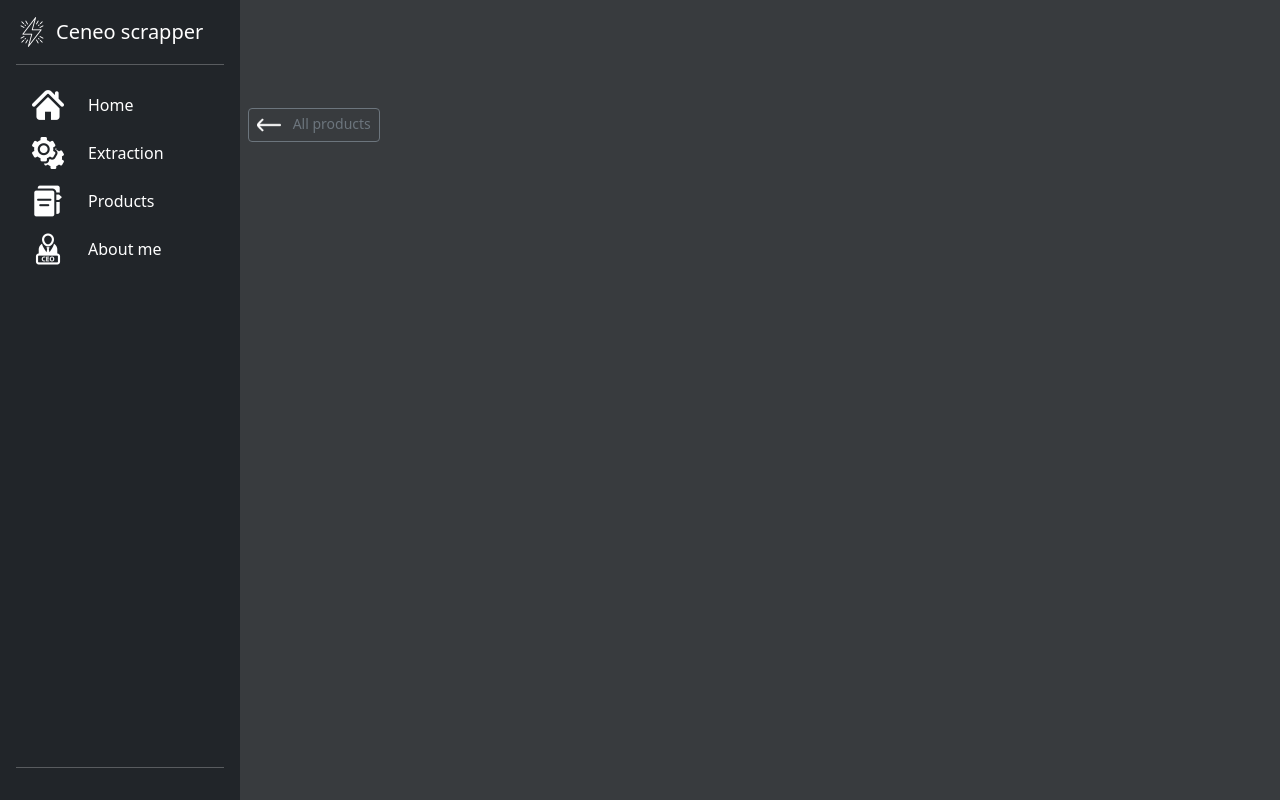
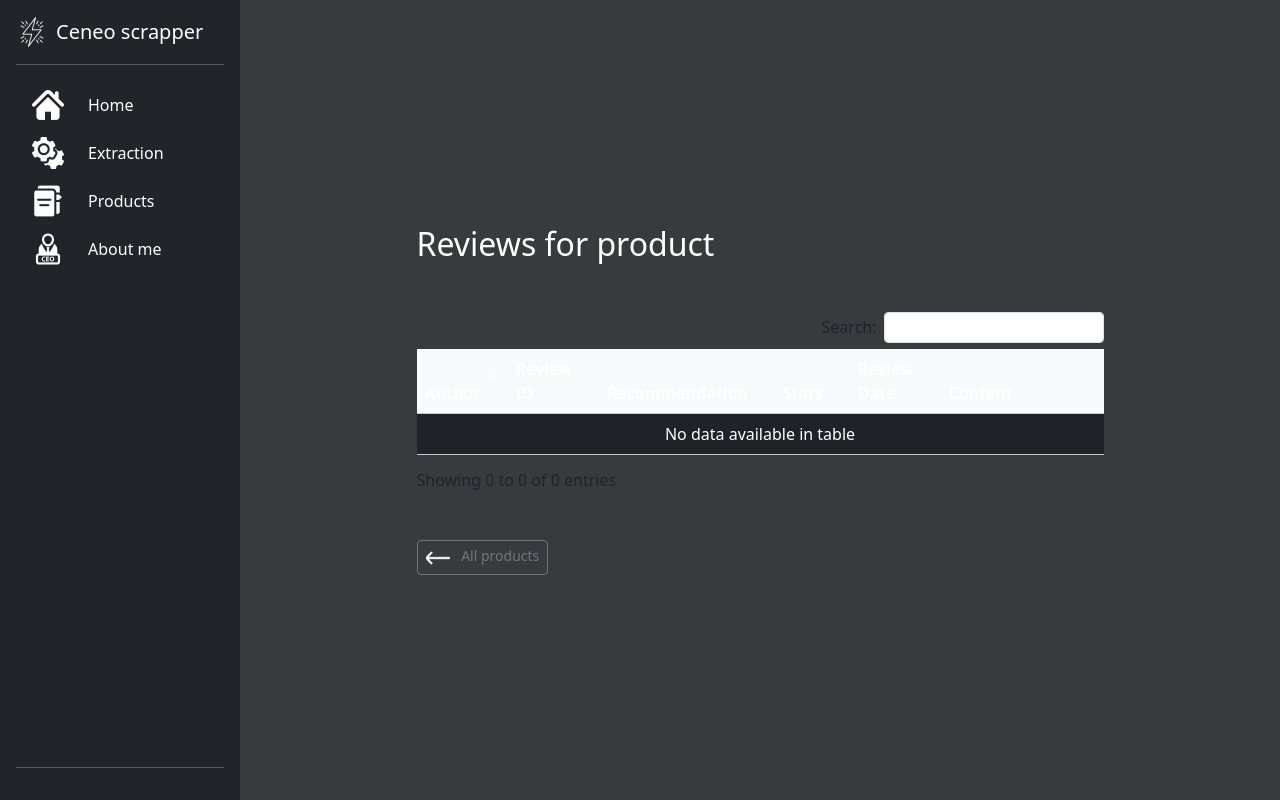
Before and after one commit to J4k0b-p/CeneoScrapper, a Flask app: page /product/1/ in a window 1280 px wide. Run offline with Flask 3, Linux system fonts and the light colour scheme; lists and menus that the app fills with data are empty; some libraries are stand-ins or nearby versions.

Commit message:
Add product reviews table

```diff
--- a/app/static/css/style.css
+++ b/app/static/css/style.css
@@ -35,3 +35,17 @@
   width: auto;
   max-width: 300px;
 }
+
+.custom-light-table th,
+.custom-light-table td {
+  background-color: #212529; /* White background */
+  color: #fff; /* Bootstrap's default dark gray for text */
+}
+
+.custom-light-table thead th {
+  background-color: #f8f9fa; /* Slightly darker background for the table header */
+}
+.dt-info,
+.dt-search {
+  color: #fff;
+}
--- /dev/null
+++ b/app/static/js/script.js
@@ -0,0 +1,22 @@
+$(document).ready(function () {
+  $("#reviewsTable").DataTable({
+    paging: false,
+    scrollCollapse: true,
+    scrollY: "60vh",
+    lengthChange: true,
+    lengthMenu: [
+      [5, 10, 25, -1],
+      [5, 10, 25, "All"]
+    ],
+    ordering: true,
+    columns: [
+      { width: "10%" }, // Review ID
+      { width: "10%" }, // Author
+      { width: "5%" }, // Recommendation
+      { width: "5%" }, // Stars
+      { width: "10%" }, // Review Date
+      { width: "55%" } // Content
+      // Add or remove columns as needed, ensuring the total does not exceed 100%
+    ]
+  });
+});
--- a/app/templates/main.html
+++ b/app/templates/main.html
@@ -11,6 +11,7 @@
     <script src="https://cdn.jsdelivr.net/npm/bootstrap@5.3.3/dist/js/bootstrap.min.js"></script>
     <script src="https://cdn.datatables.net/2.0.2/js/dataTables.min.js"></script>
     <script src="https://cdn.datatables.net/2.0.2/js/dataTables.bootstrap5.min.js"></script>
+    <script src="{{ url_for('static', filename='js/script.js') }}"></script>
   </head>
   <body class="min-vh-100 w-100">
     <main class="d-flex flex-nowrap">
--- a/app/templates/product_details.html
+++ b/app/templates/product_details.html
@@ -1,9 +1,34 @@
 {% extends 'main.html' %}{% block content %}
-<div class="product-container" style="min-height: 85vh; min-width: 80vw">
-  <h2 class="text-white">{{data['product_name']}}</h2>
-  <div class="wrapper m-5"></div>
+<div class="product-container">
+  <h2 class="text-white mx-5">Reviews for product {{data['product_name']}}</h2>
+  <div class="wrapper m-5">
+    <table id="reviewsTable" class="display table table-striped table-light custom-light-table" style="width: 100%">
+      <thead>
+        <tr>
+          <th>Author</th>
+          <th>Review ID</th>
+          <th>Recommendation</th>
+          <th>Stars</th>
+          <th>Review Date</th>
+          <th>Content</th>
+        </tr>
+      </thead>
+      <tbody>
+        {% for review in data['reviews'] %}
+        <tr>
+          <td>{{ review.review_id }}</td>
+          <td>{{ review.author }}</td>
+          <td>{{ review.recommendation }}</td>
+          <td>{{ review.stars }}</td>
+          <td>{{ review.review_date }}</td>
+          <td>{{ review.content }}</td>
+        </tr>
+        {% endfor %}
+      </tbody>
+    </table>
+  </div>
   <div>
-    <button type="button" class="btn btn-sm btn-outline-secondary" onclick="window.location.href='/products/'">
+    <button type="button" class="btn btn-sm btn-outline-secondary mx-5" onclick="window.location.href='/products/'">
       <img
         class="bi pe-none me-2"
         style="width: 24px; height: 24px"
```
